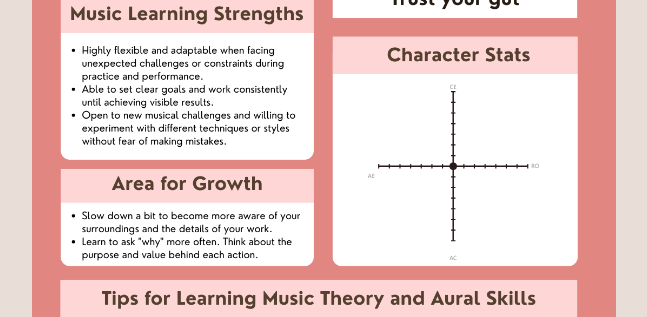
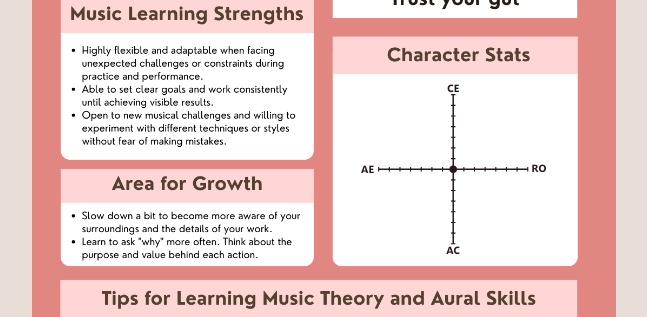
Before and after one commit to Khongchai/choose-your-class, a Next.js app: page /results/reveal in a window 1280 px wide. Shown: the part 382-699 px from the top of the page, without its empty margins (316-963 px from the left). Built offline with nearby package versions, Linux system fonts and the light colour scheme.

Commit message:
bigger stats

```diff
--- a/src/app/results/reveal/page.tsx
+++ b/src/app/results/reveal/page.tsx
@@ -146,23 +146,23 @@ function XYChart({
       {ticks}
 
       <text
-        x={-AXIS_LEN - 10}
-        y={16}
+        x={-AXIS_LEN - 15}
+        y={5}
         textAnchor="middle"
-        fontSize={8}
+        fontSize={14}
+        fontWeight={700}
         fill="#29191A"
-        opacity={0.5}
       >
         AE
       </text>
 
       <text
-        x={AXIS_LEN + 10}
-        y={2}
+        x={AXIS_LEN + 15}
+        y={4}
         textAnchor="middle"
-        fontSize={8}
+        fontSize={14}
+        fontWeight={700}
         fill="#29191A"
-        opacity={0.5}
       >
         RO
       </text>
@@ -171,20 +171,20 @@ function XYChart({
         x={0}
         y={-AXIS_LEN - 4}
         textAnchor="middle"
-        fontSize={8}
+        fontSize={14}
+        fontWeight={700}
         fill="#29191A"
-        opacity={0.5}
       >
         CE
       </text>
 
       <text
         x={0}
-        y={AXIS_LEN + 26}
+        y={AXIS_LEN + 14}
         textAnchor="middle"
-        fontSize={8}
+        fontSize={14}
+        fontWeight={700}
         fill="#29191A"
-        opacity={0.5}
       >
         AC
       </text>
@@ -266,7 +266,7 @@ export default function RevealPage() {
         <div
           className="absolute"
           style={{
-            top: "55.9%",
+            top: "56.3%",
             left: "46.11%",
             width: "50.74%",
             height: "17.78%",
```
